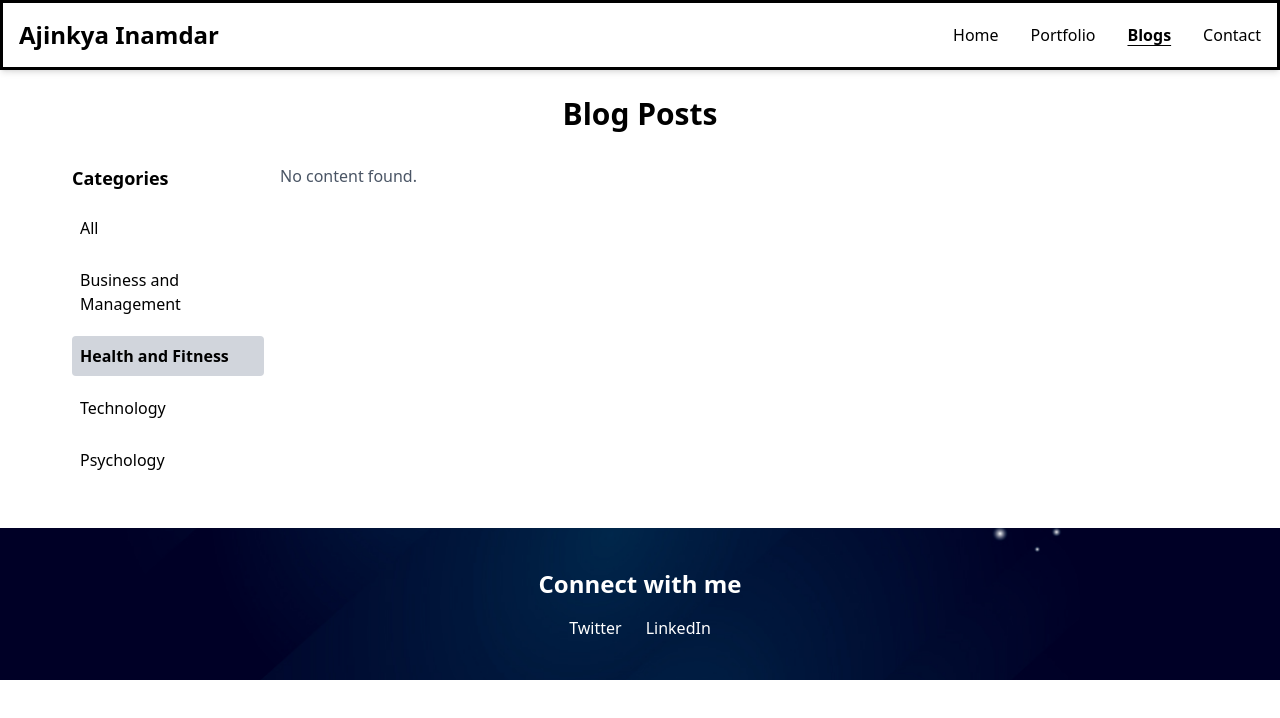
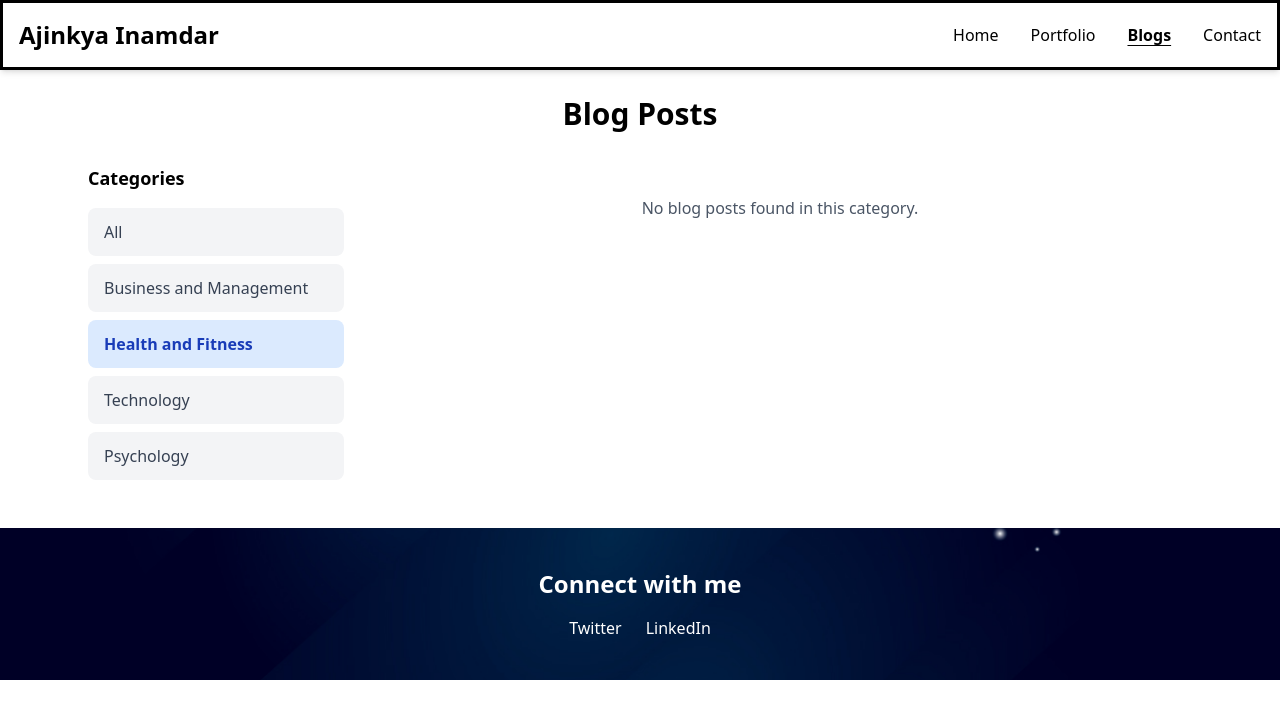
Before and after one commit to ajinkya-inamdar/myapp, a React (Vite) app: page /blog in a window 1280 px wide. Both pictures are taken after a click on the button "Health and Fitness". Shown: the top 718 px of the page. Built offline with nearby package versions, Linux system fonts and the light colour scheme; a web font is replaced by a local one.

Commit message:
Seo tag and blog edits

```diff
--- a/src/pages/BlogList.jsx
+++ b/src/pages/BlogList.jsx
@@ -13,6 +13,7 @@ const categories = [
 
 const BlogList = () => {
   const [selectedCategory, setSelectedCategory] = useState('All');
+  const [showMobileCategories, setShowMobileCategories] = useState(false);
 
   const filteredBlogs =
     selectedCategory === 'All'
@@ -20,21 +21,40 @@ const BlogList = () => {
       : blogPosts.filter(blog => blog.category === selectedCategory);
 
   return (
-    <div className="max-w-6xl mx-auto px-2 pt-24 pb-12">
-      {/* Page Heading - Centered */}
-      <h1 className="text-3xl font-bold mb-8 text-center">Blog Posts</h1>
+    <div className="max-w-6xl mx-auto px-4 sm:px-6 pt-24 pb-12">
+      {/* Page Heading */}
+      <h1 className="text-2xl sm:text-3xl font-bold mb-6 sm:mb-8 text-center">Blog Posts</h1>
 
-      <div className="flex gap-4">
-        {/* Left: Categories Menu */}
-        <div className="w-48 flex-shrink-0">
-          <h2 className="text-lg font-semibold mb-4">Categories</h2>
-          <div className="flex flex-col gap-3 max-h-[400px] overflow-y-auto">
+      {/* Mobile Categories Toggle - FIXED */}
+      <div className="lg:hidden mb-4">
+        <button
+          onClick={() => setShowMobileCategories(!showMobileCategories)}
+          className="w-full bg-gray-100 hover:bg-gray-200 text-gray-800 font-semibold py-3 px-4 rounded-lg flex items-center justify-between"
+        >
+          <span>Categories {showMobileCategories ? '▲' : '▼'}</span>
+          <span className="text-sm bg-gray-300 px-2 py-1 rounded">
+            {selectedCategory}
+          </span>
+        </button>
+      </div>
+
+      <div className="flex flex-col lg:flex-row gap-6">
+        {/* Categories Sidebar - FIXED */}
+        <div className={`w-full lg:w-64 flex-shrink-0 ${showMobileCategories ? 'block' : 'hidden lg:block'}`}>
+          <h2 className="text-lg font-semibold mb-4 hidden lg:block">Categories</h2>
+          <div className="bg-gray-50 lg:bg-transparent p-4 lg:p-0 rounded-lg">
+            <div className="flex flex-col gap-2">
               {categories.map(category => (
                 <button
                   key={category}
-                onClick={() => setSelectedCategory(category)}
-                className={`text-left px-2 py-2 rounded hover:bg-gray-200 transition-colors ${
-                  selectedCategory === category ? 'bg-gray-300 font-semibold' : ''
+                  onClick={() => {
+                    setSelectedCategory(category);
+                    setShowMobileCategories(false);
+                  }}
+                  className={`text-left px-4 py-3 rounded-lg transition-colors ${
+                    selectedCategory === category
+                      ? 'bg-blue-100 text-blue-800 font-semibold'
+                      : 'bg-white lg:bg-gray-100 hover:bg-gray-200 text-gray-700'
                   }`}
                 >
                   {category}
@@ -42,14 +62,19 @@ const BlogList = () => {
               ))}
             </div>
           </div>
+        </div>
 
-        {/* Right: Blogs */}
-        <div className="flex-1 grid gap-6 sm:grid-cols-1 md:grid-cols-2 lg:grid-cols-3">
+        {/* Blog Cards Grid */}
+        <div className="flex-1">
+          <div className="grid grid-cols-1 md:grid-cols-2 lg:grid-cols-3 gap-6">
             {filteredBlogs.length > 0 ? (
               filteredBlogs.map(blog => <BlogCard key={blog.id} blog={blog} />)
             ) : (
-            <p className="text-gray-600 col-span-full">No content found.</p>
+              <p className="text-gray-600 col-span-full text-center py-8">
+                No blog posts found in this category.
+              </p>
             )}
+          </div>
         </div>
       </div>
     </div>
--- a/src/pages/BlogPost.jsx
+++ b/src/pages/BlogPost.jsx
@@ -8,56 +8,53 @@ const BlogPost = () => {
   const blog = blogPosts.find((post) => post.id === id);
 
   if (!blog) {
-    return <div className="text-center text-red-600 text-xl pt-24">Blog not found.</div>;
+    return (
+      <div className="min-h-screen flex items-center justify-center px-4 pt-24">
+        <div className="text-red-600 text-xl">Blog post not found.</div>
+      </div>
+    );
   }
 
   return (
     <>
-      {/* SEO Meta Tags */}
       <Helmet>
         <title>{blog.title} | Ajinkya Inamdar Blog</title>
         <meta
           name="description"
           content={blog.description || blog.content.substring(0, 160)}
         />
-        <meta
-          name="keywords"
-          content={`Ajinkya Inamdar, blog, ${blog.title}, ${blog.tags?.join(', ') || ''}`}
-        />
-        <meta property="og:title" content={`${blog.title} | Ajinkya Inamdar Blog`} />
-        <meta property="og:description" content={blog.description || blog.content.substring(0, 160)} />
-        <meta property="og:type" content="article" />
-        <meta property="og:url" content={`https://ajinkyainamdar.vercel.app/blog/${id}`} />
-        <meta property="og:image" content={blog.ogImage || blog.image} />
-        <meta name="twitter:card" content="summary_large_image" />
       </Helmet>
 
-      <div className="max-w-3xl mx-auto px-4 pt-24 pb-12">
+      <div className="max-w-3xl mx-auto px-4 sm:px-6 pt-24 pb-12">
         {/* Blog Title */}
-        <h1 className="text-3xl sm:text-4xl font-bold mb-4 text-black">{blog.title}</h1>
+        <h1 className="text-2xl sm:text-3xl lg:text-4xl font-bold mb-4 text-gray-900">
+          {blog.title}
+        </h1>
 
-        {/* Blog Description (visible on page) */}
+        {/* Blog Description */}
         {blog.description && (
-          <p className="text-lg text-gray-700 mb-6">{blog.description}</p>
+          <p className="text-base sm:text-lg text-gray-700 mb-6">
+            {blog.description}
+          </p>
         )}
 
         {/* Author and Date */}
-        <div className="flex items-center gap-4 mb-6">
-          <p className="text-base text-gray-800">Ajinkya Inamdar</p>
-          <span className="text-gray-400">•</span>
-          <p className="text-sm text-gray-600">{blog.date}</p>
+        <div className="flex flex-col sm:flex-row sm:items-center gap-2 mb-6">
+          <p className="text-gray-800 font-medium">Ajinkya Inamdar</p>
+          <span className="hidden sm:inline text-gray-400 mx-2">•</span>
+          <p className="text-gray-600 text-sm">{blog.date}</p>
         </div>
 
         {/* Blog Image */}
         <img
           src={blog.image}
           alt={blog.title}
-          className="w-full h-auto mb-8 rounded-lg shadow-md"
+          className="w-full h-auto mb-6 rounded-lg shadow-md"
         />
 
         {/* Blog Content */}
         <div
-          className="prose max-w-none text-gray-800 leading-relaxed"
+          className="prose max-w-none text-gray-800"
           dangerouslySetInnerHTML={{ __html: blog.content }}
         />
       </div>
```
Lines whose indentation alone changed are shown as unchanged.
